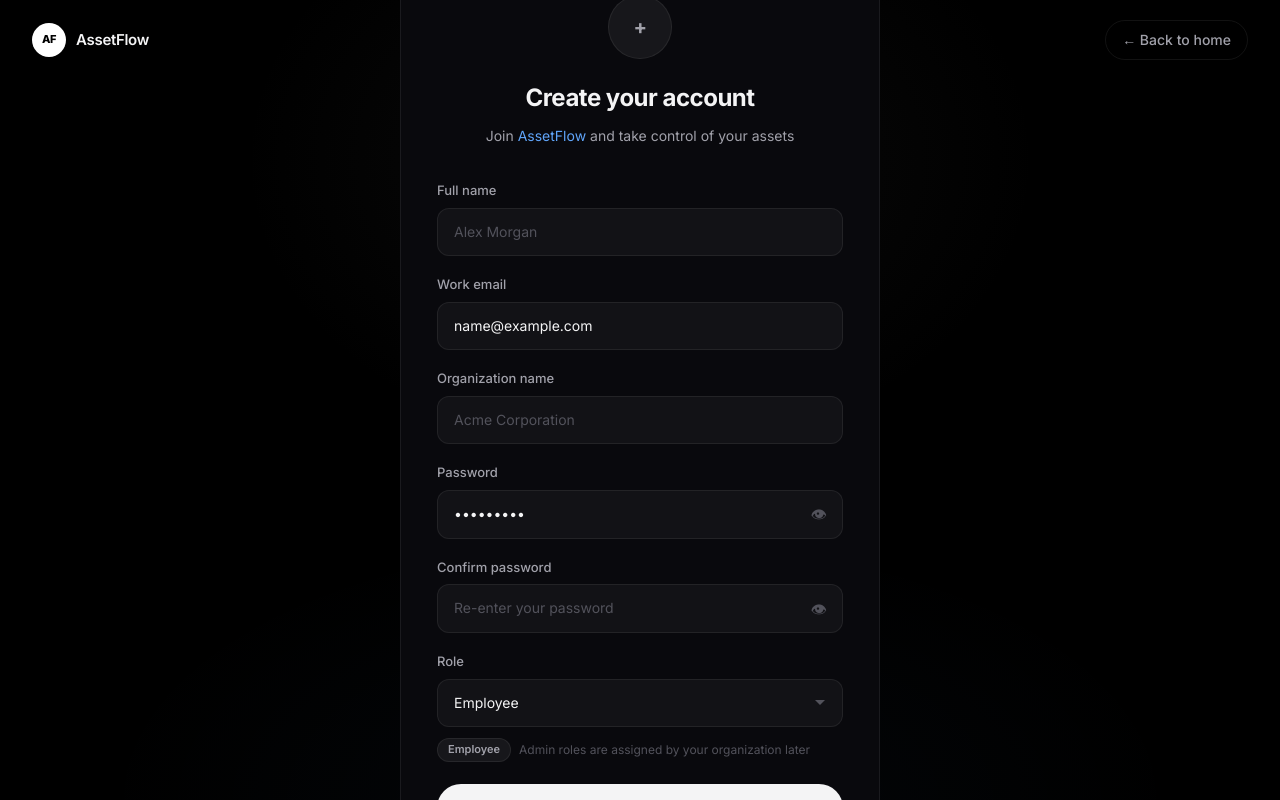
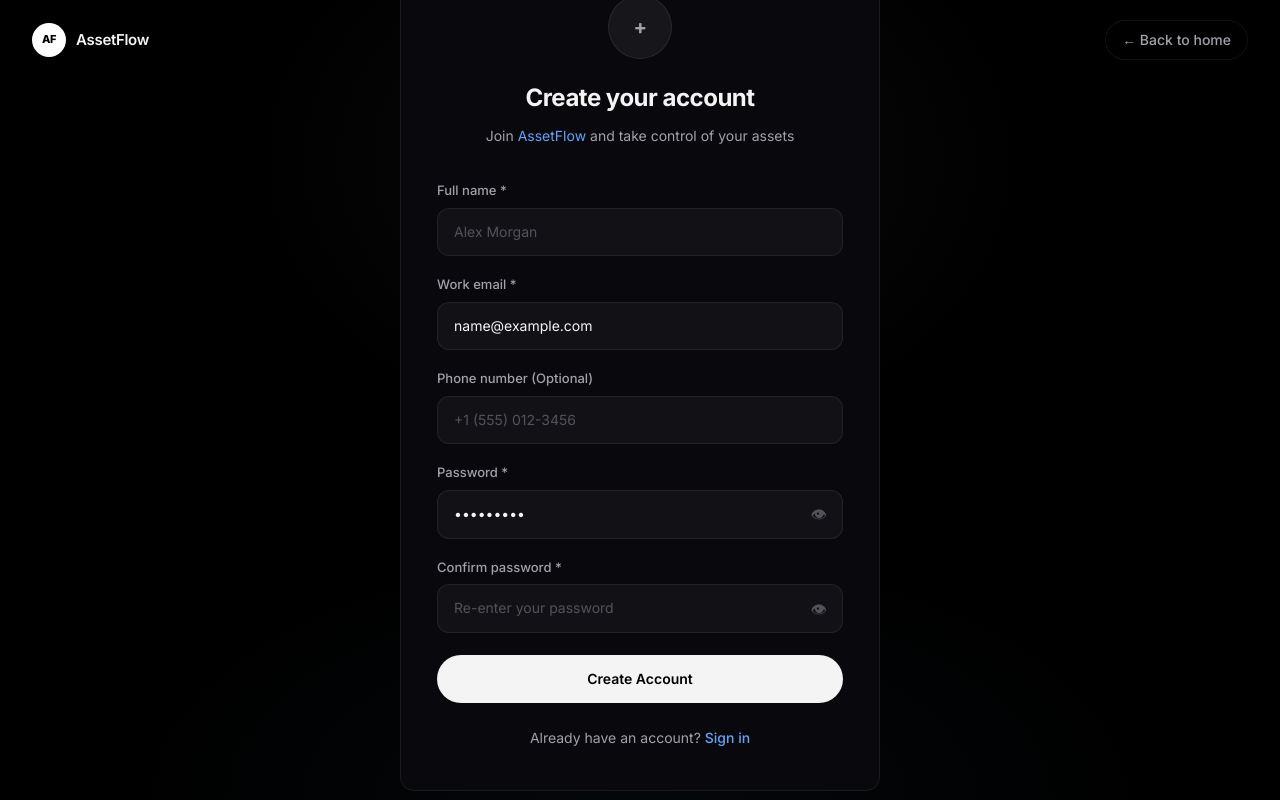
Before and after one commit to RushilParikh06/AssetFlow---Runtime-Terror, a Next.js app: page /login in a window 1280 px wide. Both pictures are taken after typing "name@example.com", "Sample123" into the empty fields and a click on the button "Create Account". Shown: the part 146-946 px from the top of the page. Built offline with nearby package versions, Linux system fonts and the light colour scheme.

Commit message:
Commit changes uptill now an attempt to fix login

```diff
--- a/package.json
+++ b/package.json
@@ -45,5 +45,8 @@
     "tailwindcss": "^4",
     "tsx": "^4.23.0",
     "typescript": "^5"
+  },
+  "prisma": {
+    "seed": "npx tsx prisma/seed.ts"
   }
 }
--- a/src/app/(auth)/login/page.tsx
+++ b/src/app/(auth)/login/page.tsx
@@ -3,6 +3,8 @@
 import { useState } from "react";
 import Link from "next/link";
 import { useRouter } from "next/navigation";
+import { signIn } from "next-auth/react";
+import { Loader2, AlertCircle } from "lucide-react";
 
 type View = "login" | "signup" | "signup-success" | "forgot" | "forgot-success";
 
@@ -16,15 +18,16 @@ export default function AuthPage() {
   const [email, setEmail] = useState("");
   const [password, setPassword] = useState("");
   const [name, setName] = useState("");
-  const [org, setOrg] = useState("");
+  const [phone, setPhone] = useState("");
   const [confirm, setConfirm] = useState("");
-  const [role, setRole] = useState("employee");
 
   const [errors, setErrors] = useState<Record<string, boolean>>({});
+  const [authError, setAuthError] = useState("");
+  const [loading, setLoading] = useState(false);
 
   const isValidEmail = (e: string) => /^[^\s@]+@[^\s@]+\.[^\s@]+$/.test(e);
 
-  const handleLogin = (e: React.FormEvent) => {
+  const handleLogin = async (e: React.FormEvent) => {
     e.preventDefault();
     const emailOk = !isValidEmail(email);
     const passOk = !password;
@@ -35,29 +38,72 @@ export default function AuthPage() {
     });
 
     if (!emailOk && !passOk) {
-      // Mock login - redirect to dashboard
-      router.push("/dashboard");
+      try {
+        setLoading(true);
+        setAuthError("");
+
+        // NextAuth v5 client signIn callback configuration
+        const res = await signIn("credentials", {
+          email,
+          password,
+          redirect: false
+        });
+
+        if (res?.error) {
+          setAuthError("Invalid email or password. Please try again.");
+        } else {
+          router.push("/dashboard");
+          router.refresh();
+        }
+      } catch (err) {
+        setAuthError("An unexpected login error occurred.");
+      } finally {
+        setLoading(false);
+      }
     }
   };
 
-  const handleSignup = (e: React.FormEvent) => {
+  const handleSignup = async (e: React.FormEvent) => {
     e.preventDefault();
-    const nameOk = !name;
+    const nameOk = !name || name.length < 2;
     const emailOk = !isValidEmail(email);
-    const orgOk = !org;
-    const passOk = password.length < 8;
+    const passOk = password.length < 6;
     const confirmOk = password !== confirm;
 
     setErrors({
       signupName: nameOk,
       signupEmail: emailOk,
-      signupOrg: orgOk,
       signupPassword: passOk,
       signupConfirm: confirmOk,
     });
 
-    if (!nameOk && !emailOk && !orgOk && !passOk && !confirmOk) {
-      setView("signup-success");
+    if (!nameOk && !emailOk && !passOk && !confirmOk) {
+      try {
+        setLoading(true);
+        setAuthError("");
+
+        const res = await fetch("/api/auth/signup", {
+          method: "POST",
+          headers: { "Content-Type": "application/json" },
+          body: JSON.stringify({
+            name,
+            email,
+            password,
+            phone: phone || null
+          })
+        });
+
+        const data = await res.json();
+        if (data.success) {
+          setView("signup-success");
+        } else {
+          setAuthError(data.error || "Signup failed. Account may already exist.");
+        }
+      } catch (err) {
+        setAuthError("Server communication error during registration.");
+      } finally {
+        setLoading(false);
+      }
     }
   };
 
@@ -94,6 +140,13 @@ export default function AuthPage() {
               <p>Sign in to your <span>AssetFlow</span> account</p>
             </div>
 
+            {authError && (
+              <div className="alert-banner" style={{ background: 'var(--red-dim)', borderColor: 'rgba(239,68,68,0.2)', color: 'var(--red)', marginBottom: '16px', display: 'flex', alignItems: 'center', gap: '8px', padding: '10px 14px', borderRadius: '6px', fontSize: '13px' }}>
+                <AlertCircle size={16} />
+                <span>{authError}</span>
+              </div>
+            )}
+
             <form className="auth-form" onSubmit={handleLogin} noValidate>
               <div className={`form-group ${errors.loginEmail ? 'has-error' : ''}`}>
                 <label>Email address</label>
@@ -103,6 +156,7 @@ export default function AuthPage() {
                   placeholder="you@company.com"
                   value={email}
                   onChange={(e) => setEmail(e.target.value)}
+                  disabled={loading}
                 />
                 <span className="form-error">Please enter a valid email address</span>
               </div>
@@ -116,8 +170,9 @@ export default function AuthPage() {
                     placeholder="Enter your password"
                     value={password}
                     onChange={(e) => setPassword(e.target.value)}
+                    disabled={loading}
                   />
-                  <button type="button" className="toggle-password" onClick={() => setShowPassword(!showPassword)}>
+                  <button type="button" className="toggle-password" onClick={() => setShowPassword(!showPassword)} disabled={loading}>
                     {showPassword ? '\u{1F648}' : '\u{1F441}'}
                   </button>
                 </div>
@@ -129,7 +184,10 @@ export default function AuthPage() {
                 <span className="form-link" onClick={() => setView("forgot")}>Forgot password?</span>
               </div>
 
-              <button type="submit" className="btn-primary auth">Sign In</button>
+              <button type="submit" className="btn-primary auth" disabled={loading} style={{ display: 'flex', alignItems: 'center', justifyContent: 'center', gap: '8px' }}>
+                {loading && <Loader2 className="animate-spin" size={16} />}
+                {loading ? "Signing In..." : "Sign In"}
+              </button>
             </form>
 
             <div className="auth-divider"><span>or</span></div>
@@ -137,7 +195,7 @@ export default function AuthPage() {
             <div className="info-card">
               <h3>New here?</h3>
               <p>Create an account to start managing your organization&apos;s assets in minutes.</p>
-              <button type="button" className="btn-secondary auth" onClick={() => setView("signup")}>Create Account</button>
+              <button type="button" className="btn-secondary auth" onClick={() => { setAuthError(""); setView("signup"); }} disabled={loading}>Create Account</button>
             </div>
           </div>
         )}
@@ -151,62 +209,72 @@ export default function AuthPage() {
               <p>Join <span>AssetFlow</span> and take control of your assets</p>
             </div>
 
+            {authError && (
+              <div className="alert-banner" style={{ background: 'var(--red-dim)', borderColor: 'rgba(239,68,68,0.2)', color: 'var(--red)', marginBottom: '16px', display: 'flex', alignItems: 'center', gap: '8px', padding: '10px 14px', borderRadius: '6px', fontSize: '13px' }}>
+                <AlertCircle size={16} />
+                <span>{authError}</span>
+              </div>
+            )}
+
             <form className="auth-form" onSubmit={handleSignup} noValidate>
               <div className={`form-group ${errors.signupName ? 'has-error' : ''}`}>
-                <label>Full name</label>
+                <label>Full name *</label>
                 <input
                   type="text"
                   className={`form-input ${errors.signupName ? 'error' : ''}`}
                   placeholder="Alex Morgan"
                   value={name}
                   onChange={(e) => setName(e.target.value)}
+                  disabled={loading}
                 />
-                <span className="form-error">Name is required</span>
+                <span className="form-error">Name must be at least 2 characters long</span>
               </div>
 
               <div className={`form-group ${errors.signupEmail ? 'has-error' : ''}`}>
-                <label>Work email</label>
+                <label>Work email *</label>
                 <input
                   type="email"
                   className={`form-input ${errors.signupEmail ? 'error' : ''}`}
                   placeholder="alex@company.com"
                   value={email}
                   onChange={(e) => setEmail(e.target.value)}
+                  disabled={loading}
                 />
                 <span className="form-error">Please enter a valid email address</span>
               </div>
 
-              <div className={`form-group ${errors.signupOrg ? 'has-error' : ''}`}>
-                <label>Organization name</label>
+              <div className="form-group">
+                <label>Phone number (Optional)</label>
                 <input
-                  type="text"
-                  className={`form-input ${errors.signupOrg ? 'error' : ''}`}
-                  placeholder="Acme Corporation"
-                  value={org}
-                  onChange={(e) => setOrg(e.target.value)}
+                  type="tel"
+                  className="form-input"
+                  placeholder="+1 (555) 012-3456"
+                  value={phone}
+                  onChange={(e) => setPhone(e.target.value)}
+                  disabled={loading}
                 />
-                <span className="form-error">Organization name is required</span>
               </div>
 
               <div className={`form-group ${errors.signupPassword ? 'has-error' : ''}`}>
-                <label>Password</label>
+                <label>Password *</label>
                 <div className="password-wrap">
                   <input
                     type={showPassword ? "text" : "password"}
                     className={`form-input ${errors.signupPassword ? 'error' : ''}`}
-                    placeholder="Min. 8 characters"
+                    placeholder="Min. 6 characters"
                     value={password}
                     onChange={(e) => setPassword(e.target.value)}
+                    disabled={loading}
                   />
-                  <button type="button" className="toggle-password" onClick={() => setShowPassword(!showPassword)}>
+                  <button type="button" className="toggle-password" onClick={() => setShowPassword(!showPassword)} disabled={loading}>
                     {showPassword ? '\u{1F648}' : '\u{1F441}'}
                   </button>
                 </div>
-                <span className="form-error">Password must be at least 8 characters</span>
+                <span className="form-error">Password must be at least 6 characters</span>
               </div>
 
               <div className={`form-group ${errors.signupConfirm ? 'has-error' : ''}`}>
-                <label>Confirm password</label>
+                <label>Confirm password *</label>
                 <div className="password-wrap">
                   <input
                     type={showConfirm ? "text" : "password"}
@@ -214,32 +282,23 @@ export default function AuthPage() {
                     placeholder="Re-enter your password"
                     value={confirm}
                     onChange={(e) => setConfirm(e.target.value)}
+                    disabled={loading}
                   />
-                  <button type="button" className="toggle-password" onClick={() => setShowConfirm(!showConfirm)}>
+                  <button type="button" className="toggle-password" onClick={() => setShowConfirm(!showConfirm)} disabled={loading}>
                     {showConfirm ? '\u{1F648}' : '\u{1F441}'}
                   </button>
                 </div>
                 <span className="form-error">Passwords do not match</span>
               </div>
 
-              <div className="form-group">
-                <label>Role</label>
-                <select className="form-input form-select" value={role} onChange={(e) => setRole(e.target.value)}>
-                  <option value="employee">Employee</option>
-                  <option value="manager">Manager</option>
-                  <option value="auditor">Auditor</option>
-                </select>
-                <div className="role-note">
-                  <span className="role-badge">{role.charAt(0).toUpperCase() + role.slice(1)}</span>
-                  Admin roles are assigned by your organization later
-                </div>
-              </div>
-
-              <button type="submit" className="btn-primary auth">Create Account</button>
+              <button type="submit" className="btn-primary auth" disabled={loading} style={{ display: 'flex', alignItems: 'center', justifyContent: 'center', gap: '8px' }}>
+                {loading && <Loader2 className="animate-spin" size={16} />}
+                {loading ? "Registering..." : "Create Account"}
+              </button>
             </form>
 
             <p className="auth-footer-link">
-              Already have an account? <span onClick={() => setView("login")}>Sign in</span>
+              Already have an account? <span onClick={() => { setAuthError(""); setView("login"); }}>Sign in</span>
             </p>
           </div>
         )}
@@ -249,12 +308,12 @@ export default function AuthPage() {
           <div className="auth-card">
             <div className="auth-header">
               <div className="success-icon">&#9993;</div>
-              <h1>Check your inbox</h1>
-              <p>We&apos;ve sent a verification link to your email</p>
+              <h1>Registration Complete</h1>
+              <p>Your AssetFlow account has been created successfully!</p>
             </div>
 
             <div className="success-note">
-              Click the link in your email to verify your account, then <strong>sign in</strong> to access your dashboard.
+              You can now sign in using your registered credentials to access your dashboard.
             </div>
 
             <div style={{ marginTop: '24px' }}>
```
